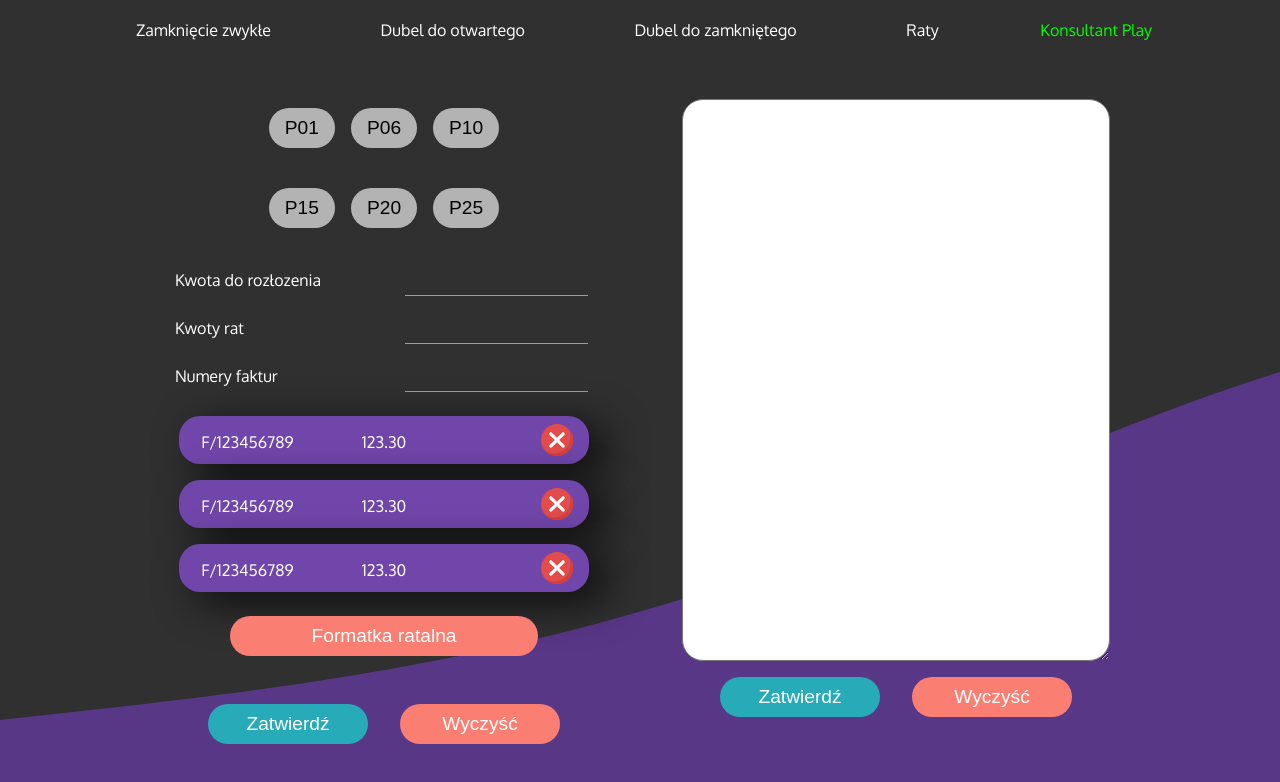
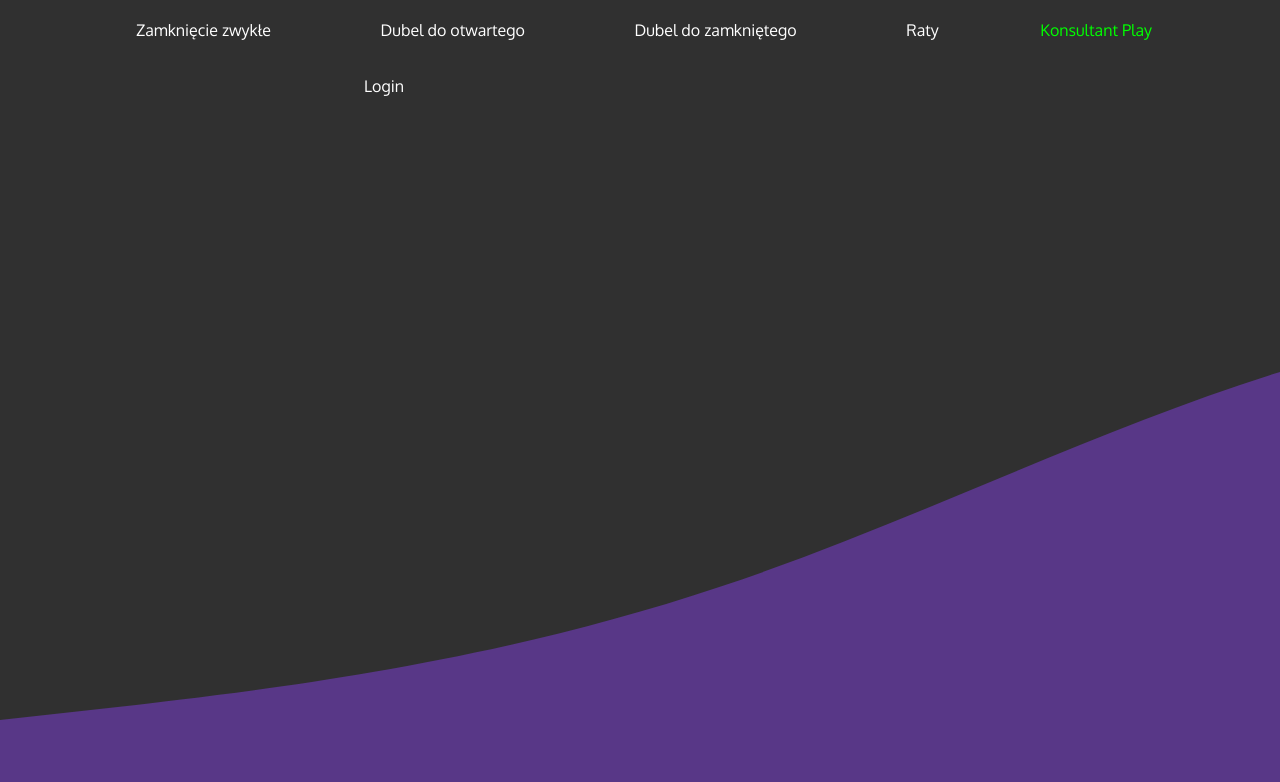
Before and after one commit to kacper-dabrowski/play-helper, a React (Create React App) app: page /support in a window 1280 px wide. Shown: the top 782 px of the page. Built offline with nearby package versions, Linux system fonts and the light colour scheme.

Commit message:
Prepare login screen and adjust routes for it

```diff
--- /dev/null
+++ b/src/containers/Support/LoginScreen/LoginScreen.js
@@ -0,0 +1,7 @@
+import React from "react";
+
+const LoginScreen = () => {
+  return <div>Login</div>;
+};
+
+export default LoginScreen;
--- a/src/containers/Support/Support.js
+++ b/src/containers/Support/Support.js
@@ -3,6 +3,7 @@ import { Route, Switch } from "react-router";
 import MainTextarea from "../../components/MainTextarea/MainTextarea";
 import Basic from "./Basic/Basic";
 import Double from "./Double/Double";
+import LoginScreen from "./LoginScreen/LoginScreen";
 import Payments from "./Payments/Payments";
 import { Container, StyledSupport } from "./StyledSupport";
 import NavbarItems from "./SupportNavbar/NavbarItems/NavbarItems";
@@ -11,20 +12,26 @@ const Support = () => (
     <NavbarItems />
     <Container>
       <Switch>
+        <Route path={"/support"} exact>
+          <LoginScreen />
+        </Route>
         <Route path={"/support/basic"}>
           <Basic />
+          <MainTextarea />
         </Route>
         <Route path={"/support/double-opened"}>
           <Double type={"opened"} />
+          <MainTextarea />
         </Route>
         <Route path={"/support/double-closed"}>
           <Double type={"closed"} />
+          <MainTextarea />
         </Route>
         <Route>
           <Payments />
+          <MainTextarea />
         </Route>
       </Switch>
-      <MainTextarea />
     </Container>
   </StyledSupport>
 );
```
Also changed, not shown: src/containers/Support/LoginScreen/StyledLoginScreen.js (added).
